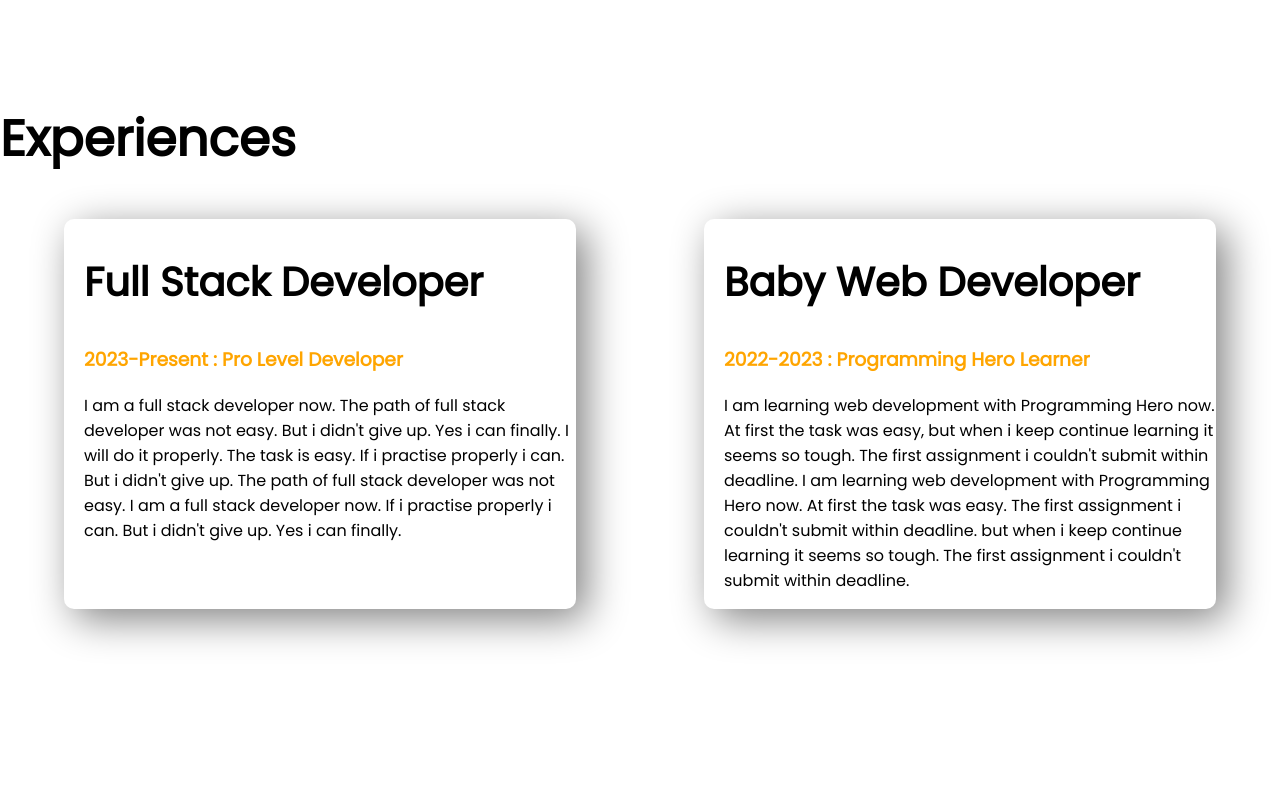
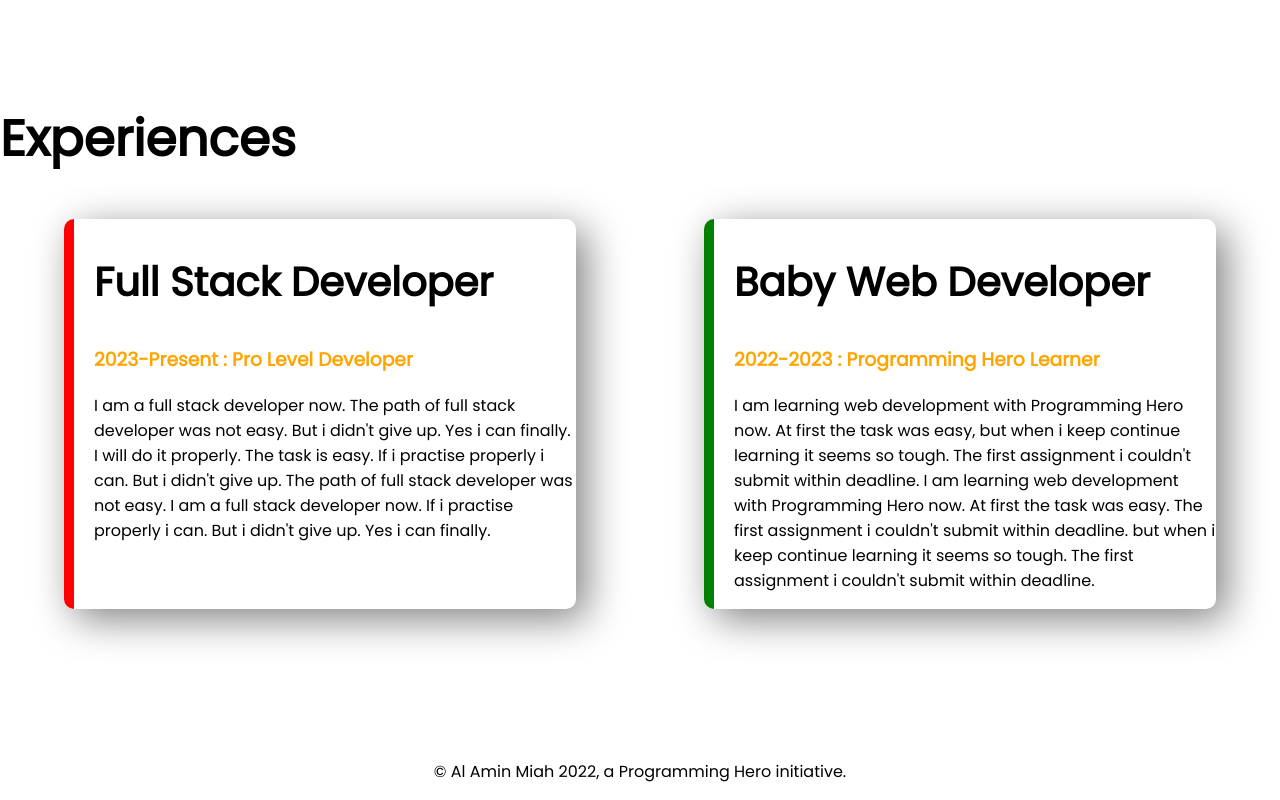
Before and after one commit to AlAminMiah4274/Developer-Portfolio, a plain HTML site: page index.html in a window 1280 px wide. Shown: the part 1188-1988 px from the top of the page. Before the commit the page ends 1947 px from the top, so only its background shows below. Drawn offline with Linux system fonts and the light colour scheme.

Commit message:
complete website

```diff
--- a/index.html
+++ b/index.html
@@ -47,7 +47,7 @@
     <section class="experience-area">
         <h1>Experiences</h1>
         <div class="flexible-container">
-            <div class="experience-item">
+            <div id="full-stack-developer" class="experience-item">
                 <h2>Full Stack Developer</h2>
                 <h3 class="orange-color">2023-Present : Pro Level Developer</h3>
                 <p>I am a full stack developer now. The path of full stack developer was not easy. But i didn't give up.
@@ -57,7 +57,7 @@
                     up. The path of full stack developer was not easy. I am a full stack developer now. If i practise
                     properly i can. But i didn't give up. Yes i can finally.</p>
             </div>
-            <div class="experience-item">
+            <div id="baby-web-developer" class="experience-item">
                 <h2>Baby Web Developer</h2>
                 <h3 class="orange-color">2022-2023 : Programming Hero Learner</h3>
                 <p>I am learning web development with Programming Hero now. At first the task was easy, but when i keep
@@ -70,5 +70,8 @@
         </div>
     </section>
 </body>
+<footer>
+    <p>&#169 Al Amin Miah 2022, a Programming Hero initiative.</p>
+</footer>
 
 </html>
--- a/style.css
+++ b/style.css
@@ -61,3 +61,15 @@ h2 {
     border-radius: 10px;
     box-shadow: 10px 10px 40px gray;
 }
+
+#full-stack-developer {
+    border-left: 10px solid red;
+}
+
+#baby-web-developer {
+    border-left: 10px solid green;
+}
+
+footer p {
+    text-align: center;
+}
```
